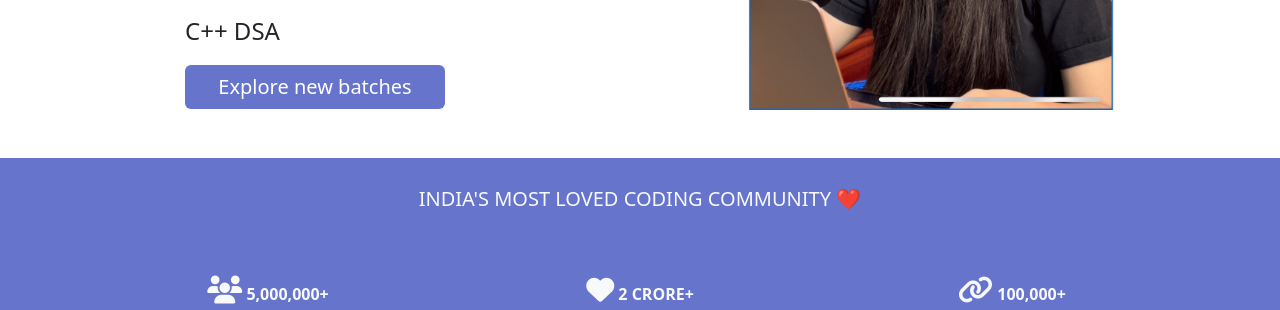
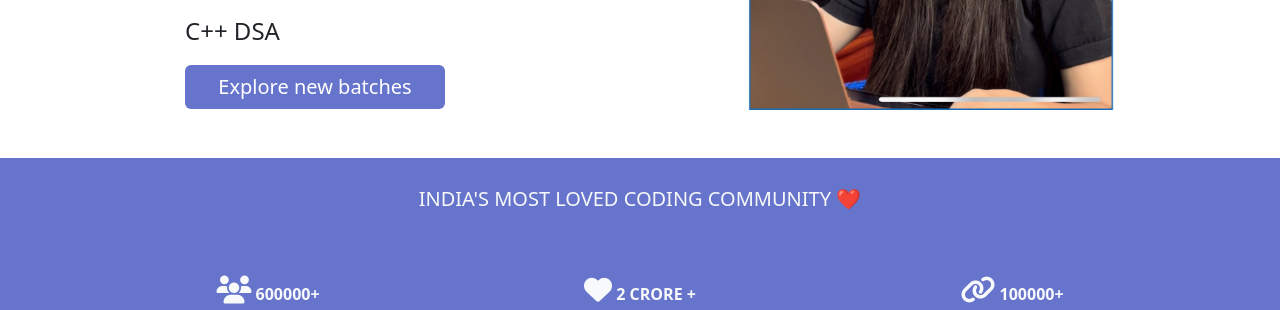
Before and after one commit to thegravious/apna-college, a plain HTML site: page index.html in a window 1280 px wide. Shown: the part 482-792 px from the top of the page. Drawn offline with nearby package versions, Linux system fonts and the light colour scheme.

Commit message:
js added

```diff
--- a/index.html
+++ b/index.html
@@ -116,19 +116,22 @@
                 <div class="d-flex w-100 row justify-content-around">
                     <div class="text-light text-center col-12 col-lg-4 col-md-4">
                         <i class="fa-solid fa-users fs-3"></i>
-                        <span> <strong>5,000,000+</strong><br>
+                            <strong id="countdown">500000</strong>
+                            <br>
                             <strong class="fs-9e">Happy Learners</strong>
                         </span>
                     </div>
                     <div class="text-light text-center col-12 col-lg-4 col-md-4">
                         <i class="fa-solid fa-heart fs-3"></i>
-                        <span> <strong>2 Crore+</strong><br>
+                        <strong id="countdown1">0 crore</strong>
+                        <br>
                             <strong class="fs-9e">monthly views</strong>
                         </span>
                     </div>
                     <div class="text-light text-center col-12 col-lg-4 col-md-4">
                         <i class="fa-solid fa-link fs-3"></i>
-                        <span> <strong>100,000+</strong><br>
+                        <strong id="countdown2">100000</strong>
+                        <br>
                             <strong class="fs-9e">new monthly subscribers</strong>
                         </span>
                     </div>
@@ -334,6 +337,8 @@
     </footer>
 
 
+
+    <script src="script.js"></script>
 </body>
 
 </html>
--- /dev/null
+++ b/script.js
@@ -0,0 +1,56 @@
+// Countdown 1: Timeup to 600,000 in milliseconds
+function countdown1() {
+    let x = document.getElementById("countdown");
+    let timeup = 0;
+
+    let countup = setInterval(() => {
+        timeup += 1000;
+        if (timeup == 600000) {
+            clearInterval(countup);
+            x.innerText = "600000+";
+            console.log(x.innerText);
+        } else {
+            x.innerText = timeup;
+        }
+    }, 1);
+}
+
+// Countdown 2: Count up to 2 with 2 seconds interval
+function countdown2() {
+    let y = document.getElementById("countdown1");
+    let timeup1 = 0;
+    let y1 = "2 crore +";
+
+    let countup1 = setInterval(() => {
+        timeup1++;
+        if (timeup1 == 2) {
+            clearInterval(countup1);
+            y.innerText = y1;
+            console.log(y.innerText);
+        } else {
+            y.innerText = timeup1;
+        }
+    }, 2000);
+}
+
+// Countdown 3: Timeup to 100,000
+function countdown3() {
+    let z = document.getElementById("countdown2");
+    let timeup2 = 0;
+
+    let countup2 = setInterval(() => {
+        timeup2 += 500;
+        if (timeup2 == 100000) {
+            clearInterval(countup2);
+            z.innerText = "100000+";
+            console.log(z.innerText);
+        } else {
+            z.innerText = timeup2;
+        }
+    }, 1);
+}
+
+
+countdown1()
+countdown2()
+countdown3()
```
Also changed, not shown: 1 other file.
